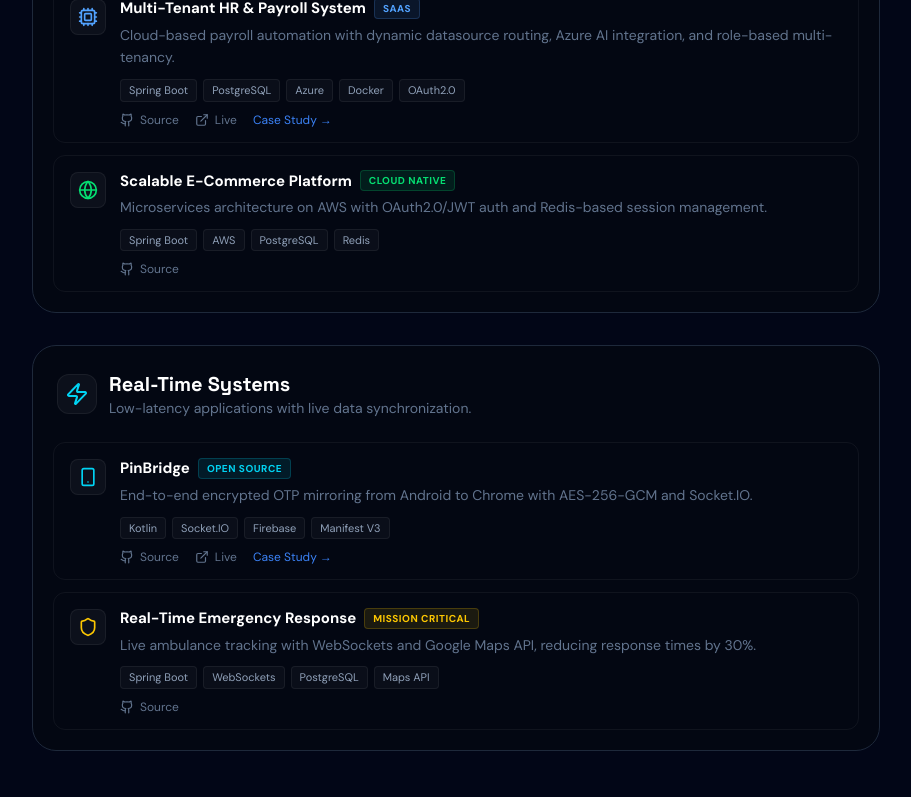
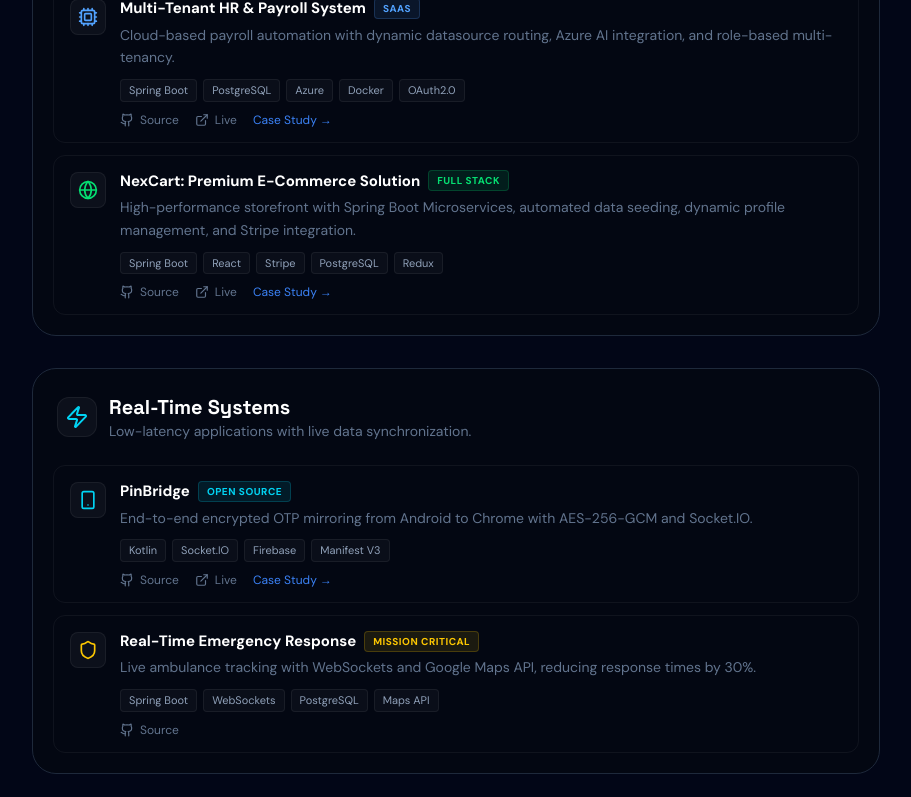
Before and after one commit to mhdnaseeel/mhdnaseeel, a React (Vite) app: page / in a window 1280 px wide. Shown: the part 1087-1884 px from the top of the page, without its empty margins (184-1095 px from the left). Built offline with nearby package versions, Linux system fonts and the light colour scheme.

Commit message:
docs: update NexCart project details and enable case study

```diff
--- a/src/components/Projects.jsx
+++ b/src/components/Projects.jsx
@@ -26,13 +26,18 @@ const Projects = () => {
                     links: { github: "https://github.com/mhdnaseeel/Payroll_Automation", live: "https://workflowautomation.vercel.app/" }
                 },
                 {
+                    id: "nexcart",
                     icon: <Globe className="w-5 h-5 text-green-400" />,
-                    title: "Scalable E-Commerce Platform",
-                    badge: "Cloud Native",
+                    title: "NexCart: Premium E-Commerce Solution",
+                    badge: "Full Stack",
                     badgeColor: "text-green-400 bg-green-400/10 border-green-400/20",
-                    description: "Microservices architecture on AWS with OAuth2.0/JWT auth and Redis-based session management.",
-                    tags: ["Spring Boot", "AWS", "PostgreSQL", "Redis"],
-                    links: { github: "https://github.com/mhdnaseeel/spring-boot-course" }
+                    description: "High-performance storefront with Spring Boot Microservices, automated data seeding, dynamic profile management, and Stripe integration.",
+                    tags: ["Spring Boot", "React", "Stripe", "PostgreSQL", "Redux"],
+                    detailUrl: "/project/nexcart",
+                    links: {
+                        github: "https://github.com/mhdnaseeel/e-commerce.git",
+                        live: "https://e-commerce-olive-chi-31.vercel.app/"
+                    }
                 }
             ]
         },
--- a/src/data/projectsData.jsx
+++ b/src/data/projectsData.jsx
@@ -62,5 +62,33 @@ export const projectsData = {
             github: "https://github.com/mhdnaseeel/PinBridge",
             live: "https://pin-bridge.vercel.app"
         }
+    },
+    "nexcart": {
+        title: "NexCart: Premium E-Commerce Solution",
+        subtitle: "Full-Stack Storefront | Spring Boot • React • Redux • Stripe",
+        description: "NexCart is a high-performance, full-stack e-commerce solution designed with a modern React frontend and a robust Spring Boot backend. It features a premium storefront, automated data seeding with high-quality assets, fully dynamic profile editing, and integrated Stripe payments.",
+        images: [
+            { src: "/assets/projects/nexcart-home.png", title: "Premium Storefront", desc: "Aesthetic landing page with high-quality photography and smooth animations." },
+            { src: "/assets/projects/nexcart-profile.png", title: "Dynamic Profiles", desc: "Real-time avatar uploads and profile customization via Redux state." },
+            { src: "/assets/projects/nexcart-admin.png", title: "Admin Ecosystem", desc: "Comprehensive dashboard for product management and store analytics." }
+        ],
+        features: [
+            "Secure Multi-Role Auth (Admin, Seller, User) using Spring Security 6 & JWT.",
+            "Dynamic User Profile management with real-time avatar uploads.",
+            "Full Stripe Payment integration for secure and reliable checkout flows.",
+            "Automated Database Seeding for categories, users, and professional product assets.",
+            "Restricted Seller & Admin Dashboards for inventory and user management.",
+            "Mobile-Responsive UI built with React 18 and TailwindCSS."
+        ],
+        techStack: [
+            { icon: <Cpu className="w-5 h-5 text-primary" />, name: "Spring Boot 3", desc: "Backend API & Security" },
+            { icon: <Code2 className="w-5 h-5 text-accent" />, name: "React 18 & Redux", desc: "Frontend State Management" },
+            { icon: <Database className="w-5 h-5 text-green-500" />, name: "PostgreSQL", desc: "Relational Database" },
+            { icon: <Shield className="w-5 h-5 text-secondary" />, name: "Stripe", desc: "Payment Gateway" }
+        ],
+        links: {
+            github: "https://github.com/mhdnaseeel/e-commerce.git",
+            live: "https://e-commerce-olive-chi-31.vercel.app/"
+        }
     }
 };
```
Also changed, not shown: 2 other files (tests, documents, lock files or other folders).
